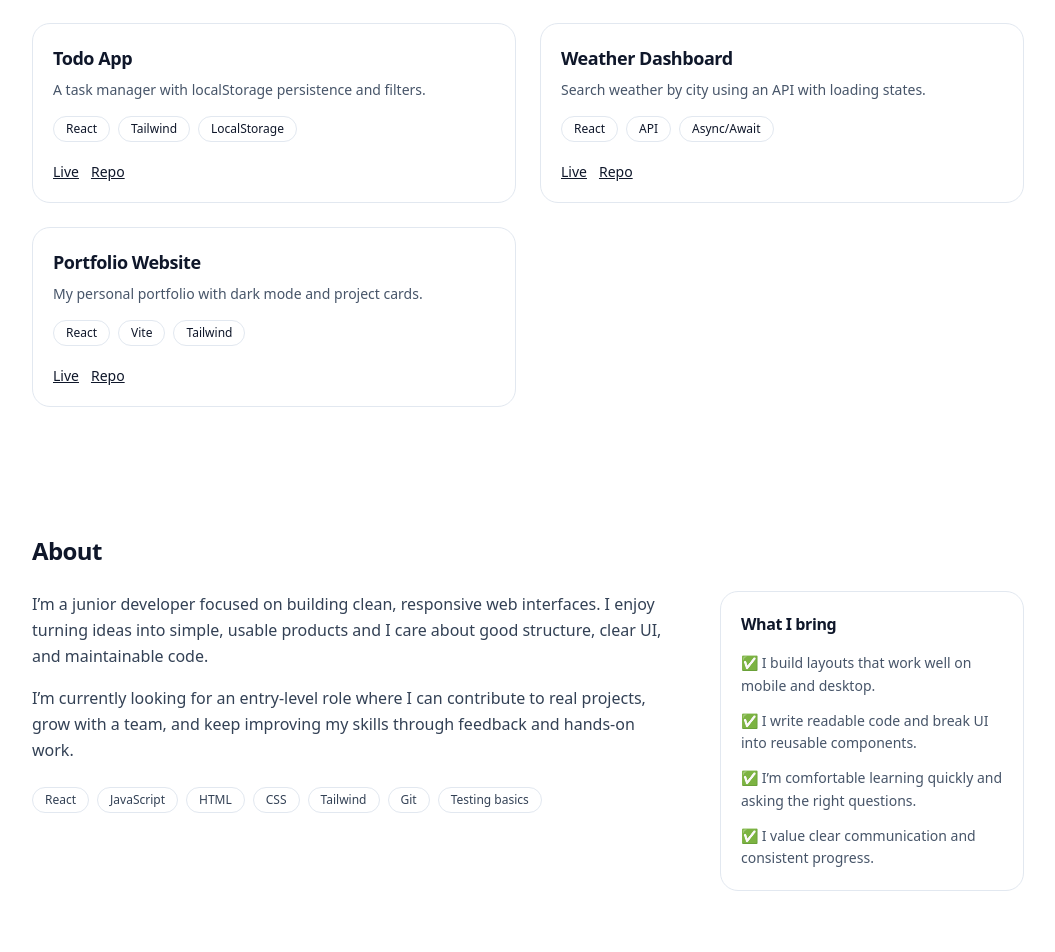
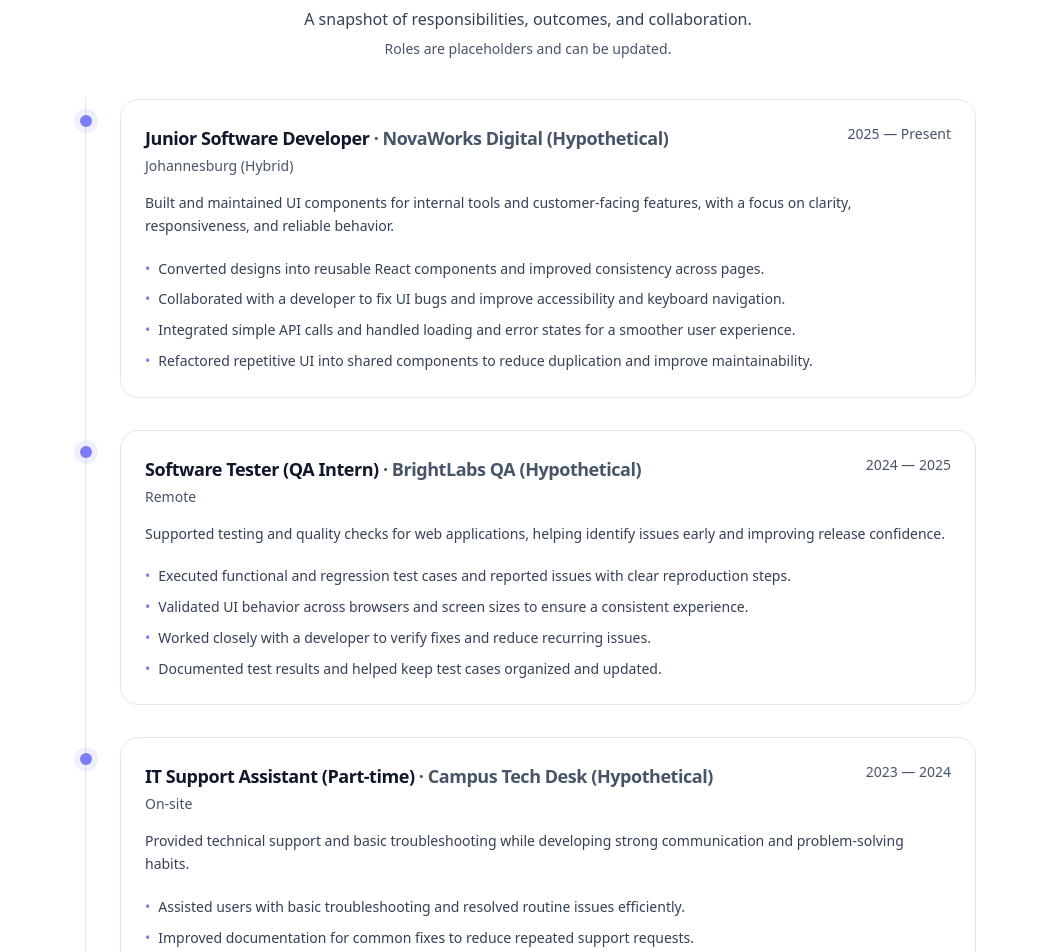
Before and after one commit to Tiego3/portfolio-react, a React (Vite) app: page / in a window 1280 px wide. Shown: the part 720-1672 px from the top of the page, without its empty margins (112-1167 px from the left). Built offline with nearby package versions, Linux system fonts and the light colour scheme.

Commit message:
Refine About section layout and copy. Add Experience section with timeline layout. Center Hero and refine Experience layout

```diff
--- a/src/App.jsx
+++ b/src/App.jsx
@@ -1,5 +1,6 @@
 import Header from "./components/Header";
 import Hero from "./components/Hero";
+import Experience from "./components/Experience";
 import Projects from "./components/Projects";
 import About from "./components/About";
 import Contact from "./components/Contact";
@@ -11,6 +12,7 @@ export default function App() {
       <Header />
       <main>
         <Hero />
+        <Experience />
         <Projects />
         <About />
         <Contact />
--- a/src/components/About.jsx
+++ b/src/components/About.jsx
@@ -1,61 +1,42 @@
 export default function About() {
   return (
-    <section id="about" className="mx-auto max-w-5xl px-4 py-16">
-      <h2 className="text-2xl font-bold">About</h2>
-
-      <div className="mt-6 grid gap-10 md:grid-cols-3">
-        {/* Left: Short summary */}
-        <div className="md:col-span-2">
-          <p className="text-slate-700 dark:text-slate-300 leading-relaxed">
-            I’m a junior developer focused on building clean, responsive web
-            interfaces. I enjoy turning ideas into simple, usable products and I
-            care about good structure, clear UI, and maintainable code.
+    <section id="about" className="container-x section-y">
+      <div className="mx-auto max-w-3xl text-center">
+        <h2 className="text-2xl font-bold md:text-3xl">About</h2>
+        <p className="mt-3 text-sm muted">
+          Clear communication. Solid fundamentals. Consistent progress.
         </p>
 
-          <p className="mt-4 text-slate-700 dark:text-slate-300 leading-relaxed">
-            I’m currently looking for an entry-level role where I can contribute
-            to real projects, grow with a team, and keep improving my skills
-            through feedback and hands-on work.
+        <p className="mt-8 text-slate-700 dark:text-slate-300 leading-relaxed text-base md:text-lg">
+          I’m a junior software developer focused on building clean, responsive
+          interfaces with a strong emphasis on structure, usability, and
+          maintainable code. I enjoy taking a problem, breaking it down, and
+          shipping a simple solution that feels polished.
         </p>
 
-          <div className="mt-6 flex flex-wrap gap-2">
+        <p className="mt-5 text-slate-700 dark:text-slate-300 leading-relaxed">
+          I’m currently looking for an entry-level role where I can contribute
+          to real projects, learn from experienced teammates, and grow through
+          feedback, reviews, and hands-on delivery.
+        </p>
+
+        {/* Keep these minimal for now — we’ll formalize in the Skills section */}
+        <div className="mt-8 flex flex-wrap justify-center gap-2">
           {[
             "React",
             "JavaScript",
-              "HTML",
-              "CSS",
-              "Tailwind",
-              "Git",
+            "Responsive UI",
+            "Component-based design",
+            "Git workflow",
             "Testing basics",
-            ].map((skill) => (
+          ].map((tag) => (
             <span
-                key={skill}
+              key={tag}
               className="rounded-full border border-slate-200 px-3 py-1 text-xs text-slate-700 dark:border-slate-700 dark:text-slate-200"
             >
-                {skill}
+              {tag}
             </span>
           ))}
-          </div>
-        </div>
-
-        {/* Right: Highlights */}
-        <div className="rounded-2xl border border-slate-200 p-5 dark:border-slate-800">
-          <h3 className="font-semibold">What I bring</h3>
-
-          <ul className="mt-4 space-y-3 text-sm text-slate-600 dark:text-slate-300">
-            <li className="leading-relaxed">
-              ✅ I build layouts that work well on mobile and desktop.
-            </li>
-            <li className="leading-relaxed">
-              ✅ I write readable code and break UI into reusable components.
-            </li>
-            <li className="leading-relaxed">
-              ✅ I’m comfortable learning quickly and asking the right questions.
-            </li>
-            <li className="leading-relaxed">
-              ✅ I value clear communication and consistent progress.
-            </li>
-          </ul>
         </div>
       </div>
     </section>
--- /dev/null
+++ b/src/components/Experience.jsx
@@ -0,0 +1,112 @@
+const experience = [
+  {
+    title: "Junior Software Developer",
+    company: "NovaWorks Digital (Hypothetical)",
+    location: "Johannesburg (Hybrid)",
+    dates: "2025 — Present",
+    summary:
+      "Built and maintained UI components for internal tools and customer-facing features, with a focus on clarity, responsiveness, and reliable behavior.",
+    highlights: [
+      "Converted designs into reusable React components and improved consistency across pages.",
+      "Collaborated with a developer to fix UI bugs and improve accessibility and keyboard navigation.",
+      "Integrated simple API calls and handled loading and error states for a smoother user experience.",
+      "Refactored repetitive UI into shared components to reduce duplication and improve maintainability.",
+    ],
+  },
+  {
+    title: "Software Tester (QA Intern)",
+    company: "BrightLabs QA (Hypothetical)",
+    location: "Remote",
+    dates: "2024 — 2025",
+    summary:
+      "Supported testing and quality checks for web applications, helping identify issues early and improving release confidence.",
+    highlights: [
+      "Executed functional and regression test cases and reported issues with clear reproduction steps.",
+      "Validated UI behavior across browsers and screen sizes to ensure a consistent experience.",
+      "Worked closely with a developer to verify fixes and reduce recurring issues.",
+      "Documented test results and helped keep test cases organized and updated.",
+    ],
+  },
+  {
+    title: "IT Support Assistant (Part-time)",
+    company: "Campus Tech Desk (Hypothetical)",
+    location: "On-site",
+    dates: "2023 — 2024",
+    summary:
+      "Provided technical support and basic troubleshooting while developing strong communication and problem-solving habits.",
+    highlights: [
+      "Assisted users with basic troubleshooting and resolved routine issues efficiently.",
+      "Improved documentation for common fixes to reduce repeated support requests.",
+      "Supported device setup and software configuration for new users.",
+      "Learned to communicate technical steps clearly to non-technical users.",
+    ],
+  },
+];
+
+function ExperienceCard({ item }) {
+  return (
+    <div className="relative pl-10">
+      {/* Timeline marker */}
+      <div className="absolute left-0 top-4">
+        <div className="h-3 w-3 rounded-full bg-accent shadow-[0_0_0_6px_rgba(124,124,248,0.12)]" />
+      </div>
+
+      <div className="card card-hover text-left">
+        <div className="flex flex-col gap-3 md:flex-row md:items-start md:justify-between">
+          <div>
+            <h3 className="text-base font-semibold md:text-lg">
+              {item.title} <span className="muted">· {item.company}</span>
+            </h3>
+
+            <p className="mt-1 text-sm muted">{item.location}</p>
+          </div>
+
+          <p className="text-sm muted md:text-right">{item.dates}</p>
+        </div>
+
+        <p className="mt-4 text-sm text-slate-700 dark:text-slate-300 leading-relaxed">
+          {item.summary}
+        </p>
+
+        <ul className="mt-5 space-y-2 text-sm text-slate-700 dark:text-slate-300">
+          {item.highlights.map((h) => (
+            <li key={h} className="leading-relaxed">
+              <span className="mr-2 text-accent">•</span>
+              {h}
+            </li>
+          ))}
+        </ul>
+      </div>
+    </div>
+  );
+}
+
+export default function Experience() {
+  return (
+    <section id="experience" className="container-x section-y">
+      {/* Centered section header/intro */}
+      <div className="mx-auto max-w-3xl text-center">
+        <h2 className="text-2xl font-bold md:text-3xl">Experience</h2>
+
+        <p className="mt-3 text-slate-700 dark:text-slate-300">
+          A snapshot of responsibilities, outcomes, and collaboration.
+        </p>
+
+        <p className="mt-2 text-sm muted">
+          Roles are placeholders and can be updated.
+        </p>
+      </div>
+
+      {/* Timeline remains readable */}
+      <div className="relative mx-auto mt-10 max-w-4xl">
+        <div className="absolute left-[5px] top-0 h-full w-px bg-slate-200 dark:bg-slate-800" />
+
+        <div className="space-y-8">
+          {experience.map((item) => (
+            <ExperienceCard key={`${item.title}-${item.company}`} item={item} />
+          ))}
+        </div>
+      </div>
+    </section>
+  );
+}
--- a/src/components/Header.jsx
+++ b/src/components/Header.jsx
@@ -11,9 +11,12 @@ export default function Header() {
         </a>
 
         <nav className="hidden gap-6 text-sm md:flex">
+          <a className="hover:underline" href="#experience">Experience</a>
           <a className="hover:underline" href="#projects">Projects</a>
           <a className="hover:underline" href="#about">About</a>
           <a className="hover:underline" href="#contact">Contact</a>
+
+
         </nav>
 
         <button
--- a/src/components/Hero.jsx
+++ b/src/components/Hero.jsx
@@ -1,18 +1,19 @@
 export default function Hero() {
   return (
     <section id="top" className="container-x section-y">
+      <div className="mx-auto max-w-3xl text-center">
         <p className="text-sm muted">Junior React Developer</p>
 
         <h1 className="mt-3 text-4xl font-bold tracking-tight md:text-6xl">
           Hi, I’m <span className="text-accent">Your Name</span>.
         </h1>
 
-      <p className="mt-6 max-w-2xl text-lg text-slate-700 dark:text-slate-300">
+        <p className="mt-6 text-lg text-slate-700 dark:text-slate-300">
           I build clean, responsive web interfaces and enjoy turning ideas into
           simple, usable products.
         </p>
 
-      <div className="mt-8 flex flex-wrap gap-3">
+        <div className="mt-8 flex flex-wrap justify-center gap-3">
           <a href="#projects" className="btn btn-accent">
             View Projects
           </a>
@@ -22,13 +23,14 @@ export default function Hero() {
           </a>
         </div>
 
-      {/* Small proof strip */}
-      <div className="mt-10 flex flex-wrap gap-3 text-sm muted">
+        {/* Proof strip */}
+        <div className="mt-10 flex flex-wrap justify-center gap-3 text-sm muted">
           <span className="card py-2 px-4">React</span>
           <span className="card py-2 px-4">Responsive UI</span>
           <span className="card py-2 px-4">Dark mode</span>
           <span className="card py-2 px-4">Deployed on Netlify</span>
         </div>
+      </div>
     </section>
   );
 }
```
Lines whose indentation alone changed are shown as unchanged.
